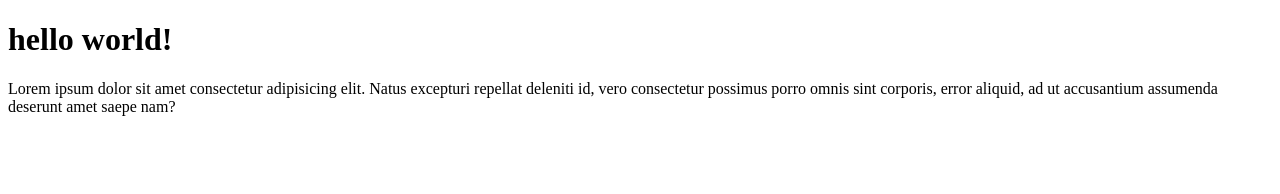
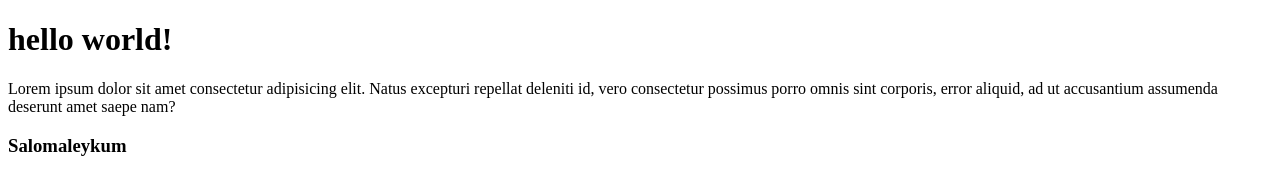
Before and after one commit to mehriddinsaidov/SimpleProject, a plain HTML site: page index.html in a window 1280 px wide. Drawn offline with Linux system fonts and the light colour scheme.

Commit message:
add h3 to html

```diff
--- a/index.html
+++ b/index.html
@@ -13,7 +13,7 @@
     <p>
         Lorem ipsum dolor sit amet consectetur adipisicing elit. Natus excepturi repellat deleniti id, vero consectetur possimus porro omnis sint corporis, error aliquid, ad ut accusantium assumenda deserunt amet saepe nam?
     </p>
-
+    <h3>Salomaleykum</h3>
 </body>
 
 </html>
```
